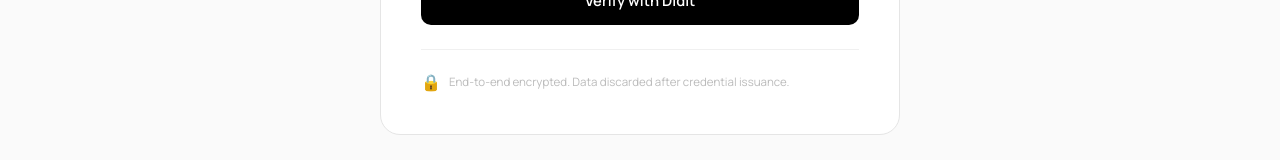
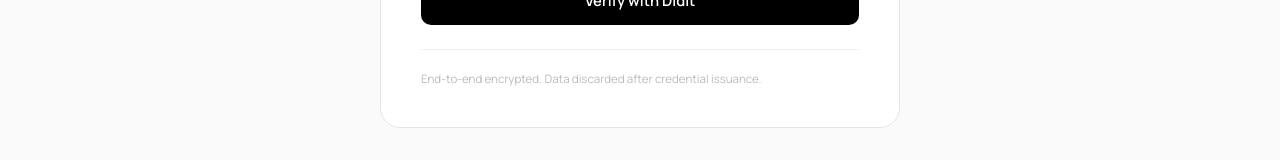
Before and after one commit to AgrimTawani/cryptobazaar, a Next.js app in the folder frontend/: page /onboarding/kyc in a window 1280 px wide. Shown: the part 447-607 px from the top of the page. Built offline with nearby package versions, Linux system fonts and the light colour scheme; no server answers; a web font is replaced by a local one.

Commit message:
fix: marketplace updated, updated number logic on the landing page

```diff
--- a/frontend/src/app/onboarding/kyc/page.tsx
+++ b/frontend/src/app/onboarding/kyc/page.tsx
@@ -192,7 +192,6 @@ export default function KYCPage() {
         )}
 
         <div className="flex items-center gap-2 mt-6 pt-5 border-t border-[#f0f0f0]">
-          <span>🔒</span>
           <span className="font-sans text-[0.72rem] text-[#bbb]">
             End-to-end encrypted. Data discarded after credential issuance.
           </span>
--- a/frontend/src/middleware.ts
+++ b/frontend/src/middleware.ts
@@ -1,7 +1,7 @@
 import { clerkMiddleware, createRouteMatcher } from '@clerk/nextjs/server'
 import { NextResponse } from 'next/server'
 
-const isPublicRoute = createRouteMatcher(['/', '/login(.*)', '/sso-callback(.*)', '/terms(.*)', '/articles(.*)', '/api/webhooks/(.*)', '/marketplace', '/api/orders', '/api/stats', '/opengraph-image(.*)', '/twitter-image(.*)'])
+const isPublicRoute = createRouteMatcher(['/', '/login(.*)', '/sso-callback(.*)', '/terms(.*)', '/articles(.*)', '/api/webhooks/(.*)', '/marketplace', '/api/orders', '/api/stats(.*)', '/opengraph-image(.*)', '/twitter-image(.*)'])
 
 export const middleware = clerkMiddleware(async (auth, request) => {
   const url = request.nextUrl.clone();
```
